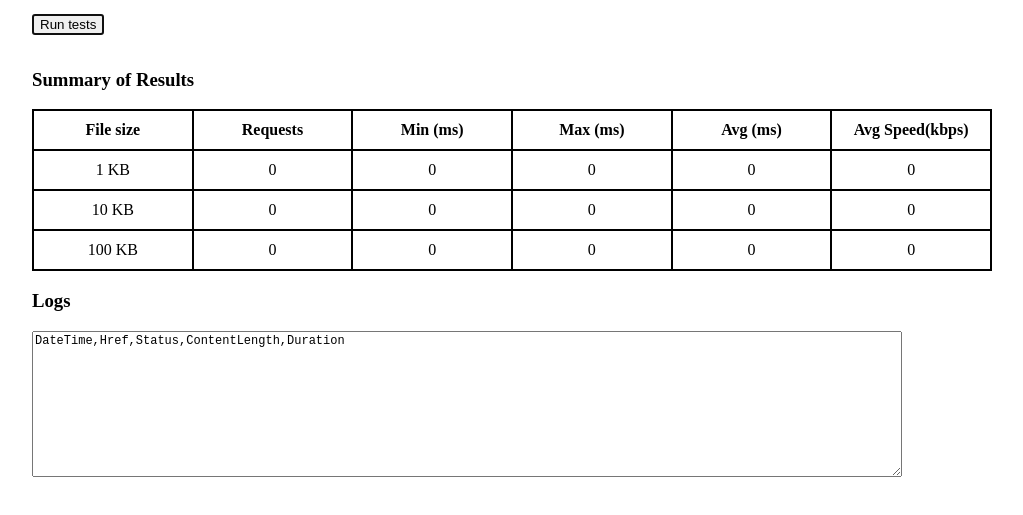
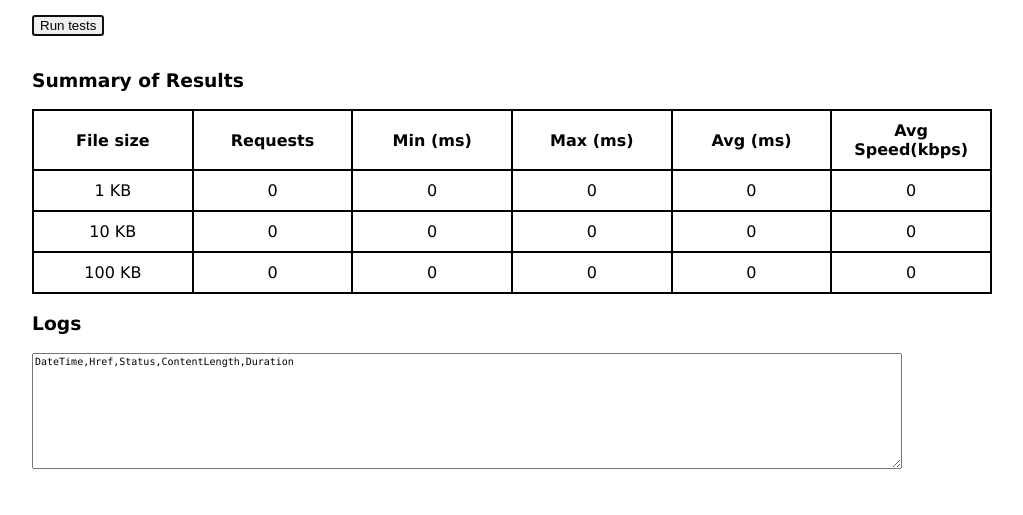
Before and after one commit to DWB-eHealth/low-bandwidth-profiling-tool, a plain HTML site: page index.html in a window 1280 px wide. Shown: the part 99-614 px from the top of the page, without its empty margins (128-1151 px from the left). Drawn offline with Linux system fonts and the light colour scheme.

Commit message:
Raghavendra, David | #1572 | Added styling

```diff
--- a/speedtest.css
+++ b/speedtest.css
@@ -1,3 +1,6 @@
+body {
+    font-family: Verdana, sans-serif;
+}
 .container {
     width: 960px;
     margin: 0 auto;
@@ -50,8 +53,8 @@
 }
 .csvContent textarea {
     width:90%;
-    font-family: monospace;
-    font-size: 12px;
+    font-family: "Lucida Console", monospace;
+    font-size: 10px;
 }
 .inProgressMessage {
     font-weight: bold;
```
Also changed, not shown: index.html (+1 -2 lines).
